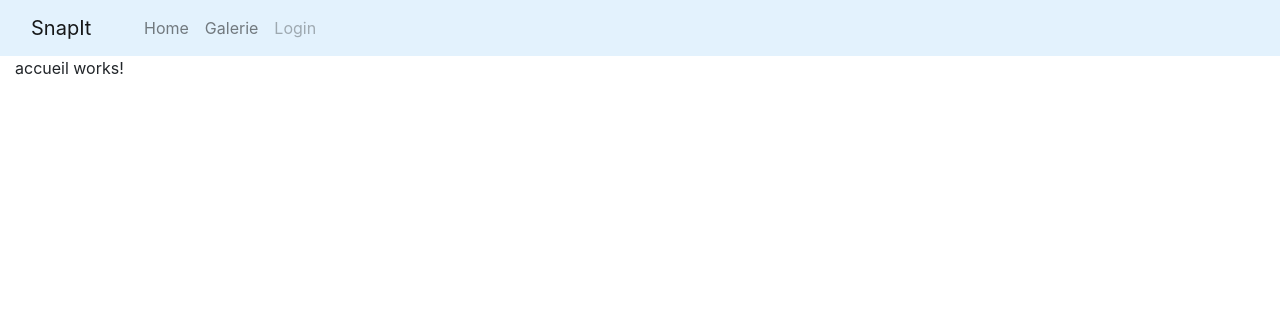
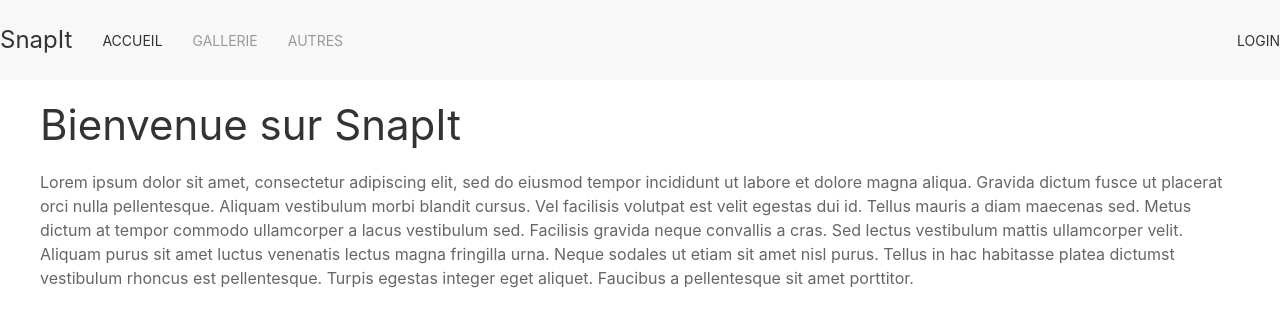
Before and after one commit to LucaCoduriV/SnapIt, an Angular app: page / in a window 1280 px wide. Shown: the top 326 px of the page. Built offline with nearby package versions, Linux system fonts and the light colour scheme.

Commit message:
Installation de UIKIT

```diff
--- a/package.json
+++ b/package.json
@@ -19,7 +19,6 @@
     "@angular/platform-browser": "~8.2.14",
     "@angular/platform-browser-dynamic": "~8.2.14",
     "@angular/router": "~8.2.14",
-    "bootstrap": "^4.4.1",
     "rxjs": "~6.4.0",
     "tslib": "^1.10.0",
     "zone.js": "~0.9.1"
--- a/src/app/accueil/accueil.component.html
+++ b/src/app/accueil/accueil.component.html
@@ -1,3 +1,12 @@
-<p>
-  accueil works!
-</p>
+<div class="uk-panel uk-panel-box">
+    <h1>Bienvenue sur SnapIt</h1>
+    <p>
+      Lorem ipsum dolor sit amet, consectetur adipiscing elit, sed do eiusmod tempor incididunt ut labore et dolore magna
+      aliqua. Gravida dictum fusce ut placerat orci nulla pellentesque. Aliquam vestibulum morbi blandit cursus. Vel
+      facilisis volutpat est velit egestas dui id. Tellus mauris a diam maecenas sed. Metus dictum at tempor commodo
+      ullamcorper a lacus vestibulum sed. Facilisis gravida neque convallis a cras. Sed lectus vestibulum mattis ullamcorper
+      velit. Aliquam purus sit amet luctus venenatis lectus magna fringilla urna. Neque sodales ut etiam sit amet nisl
+      purus. Tellus in hac habitasse platea dictumst vestibulum rhoncus est pellentesque. Turpis egestas integer eget
+      aliquet. Faucibus a pellentesque sit amet porttitor.
+    </p>
+</div>
--- a/src/app/app.component.html
+++ b/src/app/app.component.html
@@ -1,17 +1,25 @@
-<nav class="navbar navbar-expand navbar-light col-lg-12" style="background-color: #e3f2fd;">
-  <a class="navbar-brand col-lg-1" href="#">{{title}}</a>
-  <ul class="navbar-nav">
-    <li class="nav-item" routerLinkActive="active">
-      <a class="nav-link" routerLink="accueil">Home</a>
-    </li>
-    <li class="nav-item" routerLinkActive="active">
-      <a class="nav-link" routerLink="galerie">Galerie</a>
-    </li>
-    <li class="nav-item" routerLinkActive="active">
-      <a class="nav-link disabled" href="#" tabindex="-1" aria-disabled="true">Login</a>
-    </li>
-  </ul>
+<nav class="uk-navbar-container" uk-navbar>
+  <div class="uk-navbar-left">
+    <a class="uk-navbar-item uk-logo" href="#">SnapIt</a>
+    <ul class="uk-navbar-nav">
+      <li class="uk-active"><a routerLink="accueil">Accueil</a></li>
+      <li><a routerLink="galerie">Gallerie</a></li>
+      <li class="uk-parent">
+        <a href="">Autres</a>
+        <div class="uk-navbar-dropdown">
+          <ul class="uk-nav uk-navbar-dropdown-nav">
+            <li><a href="">test</a></li>
+          </ul>
+        </div>
+      </li>
+    </ul>
+  </div>
+  <div class="uk-navbar-right">
+    <ul class="uk-navbar-nav">
+      <li class="uk-active"><a href="#">Login</a></li>
+    </ul>
+  </div>
 </nav>
-<div class="container-fluid">
+<div class="uk-container uk-margin-top">
   <router-outlet></router-outlet>
 </div>
--- a/src/app/gallerie/gallerie.component.html
+++ b/src/app/gallerie/gallerie.component.html
@@ -1,6 +1,10 @@
-  <div class="row justify-content-center">
-    <app-post></app-post>
-    <app-post></app-post>
-    <app-post></app-post>
-    <app-post></app-post>
-  </div>
+<div class="uk-text-center" uk-grid>
+    <app-post class="uk-width-1-3"></app-post>
+    <app-post class="uk-width-1-3"></app-post>
+    <app-post class="uk-width-1-3"></app-post>
+    <app-post class="uk-width-1-3"></app-post>
+    <app-post class="uk-width-1-3"></app-post>
+    <app-post class="uk-width-1-3"></app-post>
+    <app-post class="uk-width-1-3"></app-post>
+    <app-post class="uk-width-1-3"></app-post>
+</div>
--- a/src/app/post/post.component.html
+++ b/src/app/post/post.component.html
@@ -1,6 +1,3 @@
-<div class="col-lg-6 " style="background: green;">
-  <img
-    src="https://images.pexels.com/photos/62307/air-bubbles-diving-underwater-blow-62307.jpeg?auto=compress&cs=tinysrgb&h=650&w=940"
-    class="zoom img-fluid " alt="" style="width:300px">
-
+<div>
+    <div class="uk-card uk-card-default uk-card-body">1-3</div>
 </div>
--- a/src/index.html
+++ b/src/index.html
@@ -1,15 +1,19 @@
 <!doctype html>
-<html lang="en">
+<html lang="fr">
+
 <head>
+  <link rel="stylesheet" href="https://cdn.jsdelivr.net/npm/uikit@3.2.4/dist/css/uikit.min.css" />
   <meta charset="utf-8">
   <title>SnapIt</title>
   <base href="/">
   <meta name="viewport" content="width=device-width, initial-scale=1">
   <link rel="icon" type="image/x-icon" href="favicon.ico">
 </head>
+
 <body>
   <app-root></app-root>
-  <script src="https://code.jquery.com/jquery-3.1.1.min.js" integrity="sha256-hVVnYaiADRTO2PzUGmuLJr8BLUSjGIZsDYGmIJLv2b8=" crossorigin="anonymous"></script>
-  <script src="https://maxcdn.bootstrapcdn.com/bootstrap/3.3.7/js/bootstrap.min.js" integrity="sha384-Tc5IQib027qvyjSMfHjOMaLkfuWVxZxUPnCJA7l2mCWNIpG9mGCD8wGNIcPD7Txa" crossorigin="anonymous"></script>
+  <script src="https://cdn.jsdelivr.net/npm/uikit@3.2.4/dist/js/uikit.min.js"></script>
+  <script src="https://cdn.jsdelivr.net/npm/uikit@3.2.4/dist/js/uikit-icons.min.js"></script>
 </body>
+
 </html>
--- a/src/styles.scss
+++ b/src/styles.scss
@@ -1,2 +1 @@
 /* You can add global styles to this file, and also import other style files */
-@import '../node_modules/bootstrap/dist/css/bootstrap.min.css'
```
Also changed, not shown: 1 other file (tests, documents, lock files or other folders).
